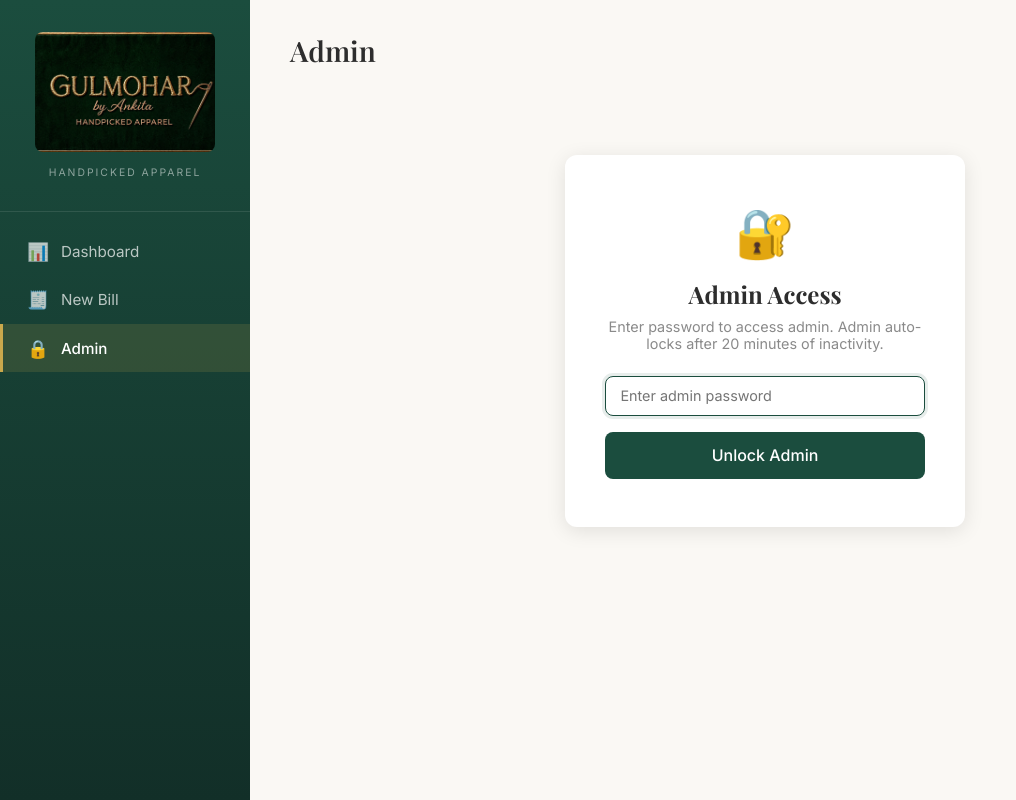
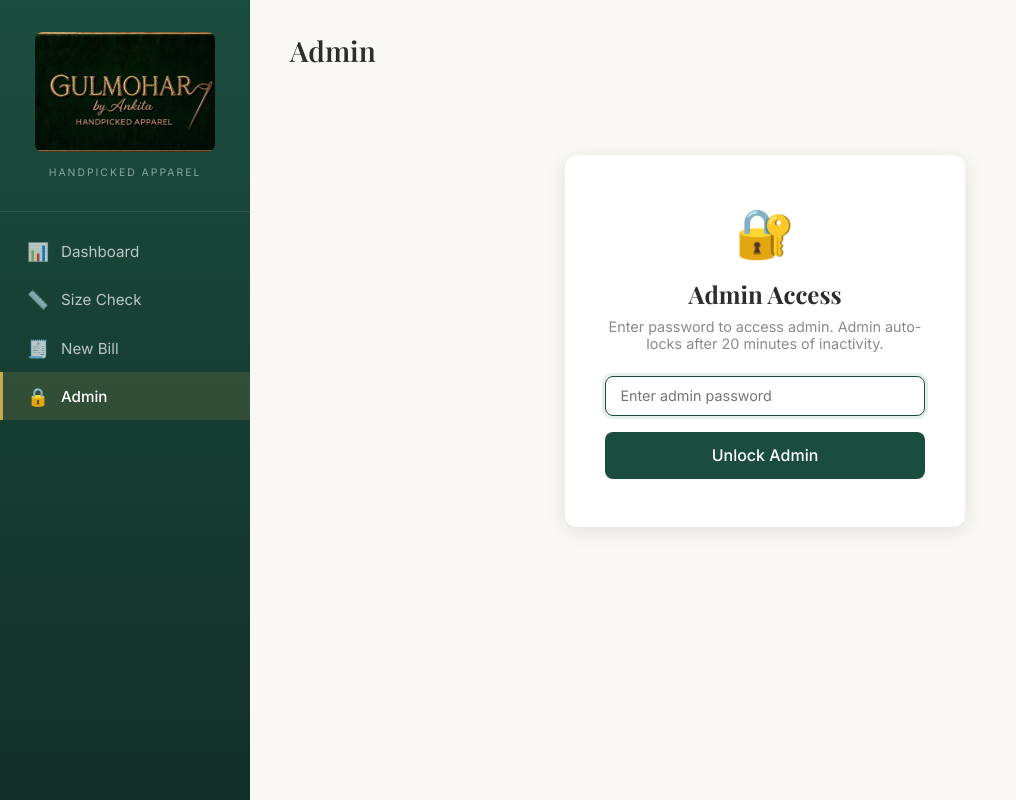
Before and after one commit to Sujay-Nakhare-Git/inventory-management, a Flask app: page /admin in a window 1280 px wide. Shown: the whole page, without its empty margins (0-1016 px from the left). Run offline with Flask 3, Linux system fonts and the light colour scheme.

Commit message:
feat: Enhance SKU size checker sorting and update navigation links

```diff
--- a/routes_inventory.py
+++ b/routes_inventory.py
@@ -66,7 +66,10 @@ def sku_size_checker():
                     "SELECT COALESCE(NULLIF(TRIM(size), ''), 'No Size') as size, "
                     "color, quantity FROM products "
                     "WHERE product_group_id = ? AND quantity > 0 "
-                    "ORDER BY size COLLATE NOCASE",
+                    "ORDER BY CASE UPPER(TRIM(size)) "
+                    "WHEN 'S' THEN 1 WHEN 'M' THEN 2 WHEN 'L' THEN 3 "
+                    "WHEN 'XL' THEN 4 WHEN 'XXL' THEN 5 WHEN '3XL' THEN 6 "
+                    "WHEN '4XL' THEN 7 ELSE 99 END, size COLLATE NOCASE",
                     (product["product_group_id"],),
                 ).fetchall()
             elif product["quantity"] > 0:
--- a/templates/base.html
+++ b/templates/base.html
@@ -20,8 +20,11 @@
             <p class="brand-tagline">Handpicked Apparel</p>
         </div>
         <ul class="nav-links">
-            <li><a href="{{ url_for('dashboard') }}" class="{% if request.endpoint in ['dashboard', 'sku_size_checker'] %}active{% endif %}">
+            <li><a href="{{ url_for('dashboard') }}" class="{% if request.endpoint == 'dashboard' %}active{% endif %}">
                 <span class="nav-icon">📊</span> Dashboard
+            </a></li>
+            <li><a href="{{ url_for('sku_size_checker') }}" class="{% if request.endpoint == 'sku_size_checker' %}active{% endif %}">
+                <span class="nav-icon">📏</span> Size Check
             </a></li>
             {# Inventory and Categories links moved to Admin page #}
             <li><a href="{{ url_for('billing') }}" class="{% if request.endpoint == 'billing' %}active{% endif %}">
```
